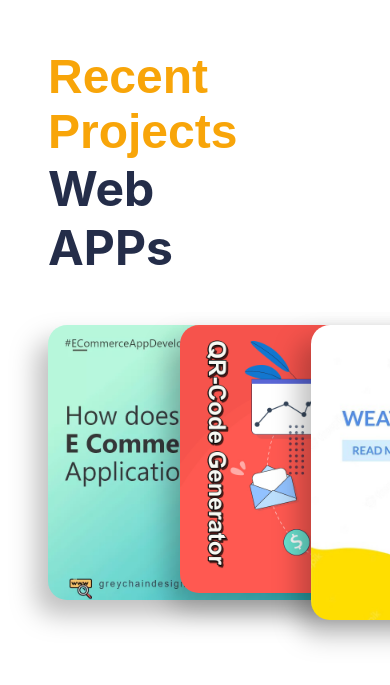
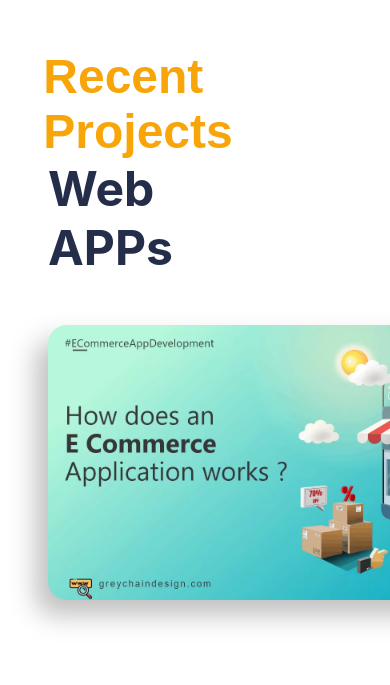
Before and after one commit to sahilzehrila/portfolio, a React (Create React App) app: page / in a window 390 px wide. Shown: the part 3827-4512 px from the top of the page. Built offline with nearby package versions, Linux system fonts and the light colour scheme.

Commit message:
Update Project.jsx (mobile project carousoul added)
project section carousoul added for mobile

```diff
--- a/src/Components/Projects/Project.jsx
+++ b/src/Components/Projects/Project.jsx
@@ -1,54 +1,46 @@
-import React from 'react'
-import '../Projects/Project.css'
-import {Swiper , SwiperSlide} from 'swiper/react'
-import 'swiper/css'
-import Ecom from "../../image/qr-gen.jpg"
-import slid from "../../image/ecom.webp"
-import hoc from "../../image/marvel.jpg"
-import Music from "../../image/weather.jpg"
-import { theameContext } from '../../Context'
-import { useContext } from 'react'
-
+import React from 'react';
+import '../Projects/Project.css';
+import { Swiper, SwiperSlide } from 'swiper/react';
+import 'swiper/css';
+import Ecom from "../../image/qr-gen.jpg";
+import slid from "../../image/ecom.webp";
+import hoc from "../../image/marvel.jpg";
+import Music from "../../image/weather.jpg";
+import { theameContext } from '../../Context';
+import { useContext } from 'react';
 
 const Project = () => {
     const theme = useContext(theameContext);
     const darkMode = theme.state.darkMode;
+
     return (
-
         <div className="Portfolio" id='Portfolio'>
             {/*heading */}
-        <span>Recent Projects</span>
-        <span  id='textt' style={{color:darkMode? 'white' : ''}}>Web APPs</span>
-
+            <span id='textt'>Recent Projects</span>
+            <span id='textt' style={{ color: darkMode ? 'white' : '' }}>Web APPs</span>
 
             {/*slider Section */}
-       <Swiper spaceBetween={95} slidesPerView={3}
+            <Swiper
+                spaceBetween={105}
+                slidesPerView={window.innerWidth <= 480 ? 1 : 3} // Adjust slidesPerView based on screen width
                 grabCursor={true}
-       className='Portfolio-slider'>
-
+                className='Portfolio-slider'
+            >
                 <SwiperSlide>
                     <a href="https://sahilzehrila.github.io/ecom/"><img src={slid} alt="" /></a>
-
-        </SwiperSlide>
-
-        <SwiperSlide>
-            <a href="https://qr-code-generator-seven-henna.vercel.app/">  <img src={Ecom} alt="" /></a>
-
-        </SwiperSlide>{" "}
-
-        <SwiperSlide>
-            <a href="https://sahilzehrila.github.io/weather-APP/"> <img src={Music} alt="" /></a>
-
                 </SwiperSlide>
                 <SwiperSlide>
-            <a href="https://comics-zone-8paq.vercel.app/"> <img src={hoc} alt="" /></a>
-
+                    <a href="https://qr-code-generator-seven-henna.vercel.app/"><img src={Ecom} alt="" /></a>
                 </SwiperSlide>
-
+                <SwiperSlide>
+                    <a href="https://sahilzehrila.github.io/weather-APP/"><img src={Music} alt="" /></a>
+                </SwiperSlide>
+                <SwiperSlide>
+                    <a href="https://comics-zone-8paq.vercel.app/"><img src={hoc} alt="" /></a>
+                </SwiperSlide>
             </Swiper>
         </div>
+    );
+};
 
-  )
-}
-
-export default Project
+export default Project;
```
Lines whose indentation alone changed are shown as unchanged.
